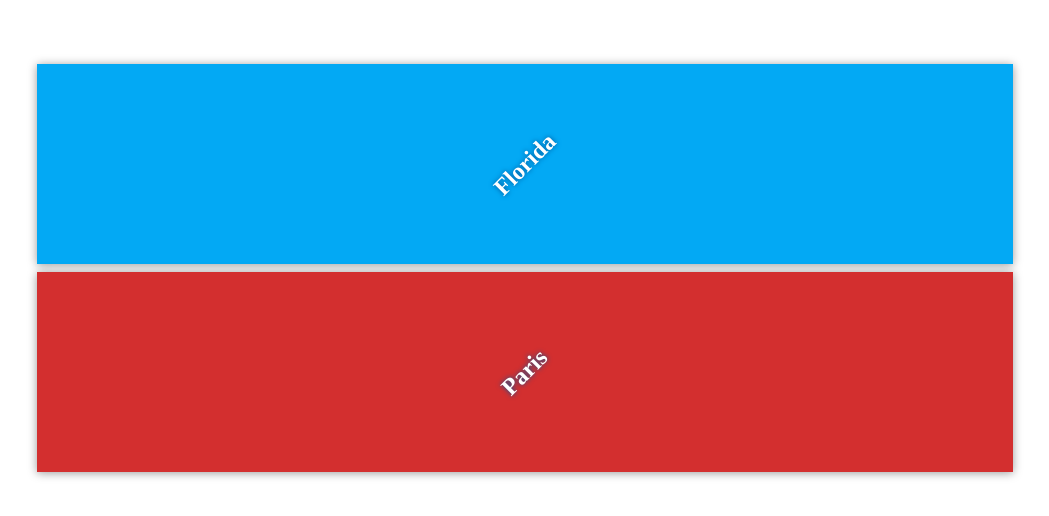
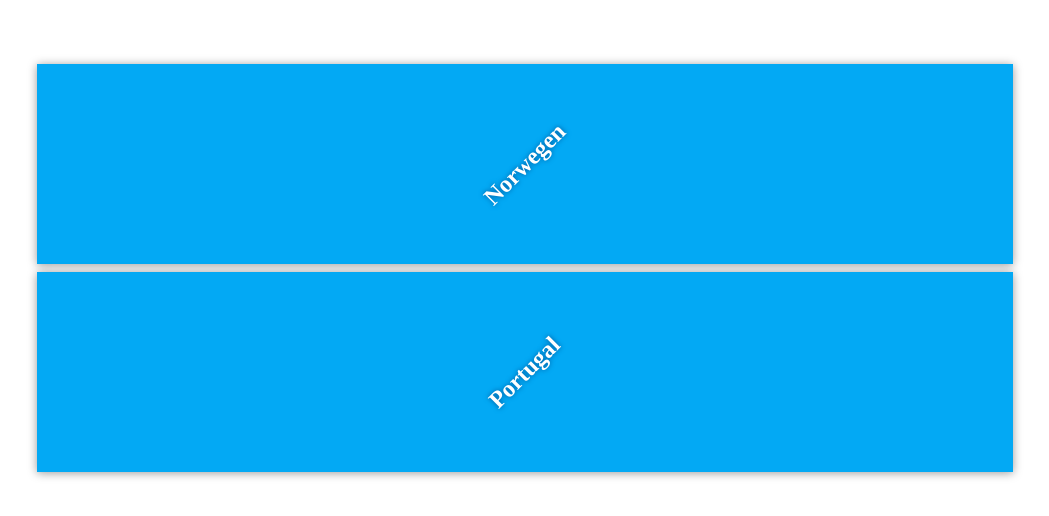
Before and after one commit to jugebhardt/my-travel-plans, a plain HTML site: page index.html in a window 1280 px wide. Shown: the part 132-648 px from the top of the page, without its empty margins (115-1164 px from the left). Drawn offline with Linux system fonts and the light colour scheme; files that its build step writes are made by us from their sources.

Commit message:
Change travel goals

```diff
--- a/index.html
+++ b/index.html
@@ -10,12 +10,12 @@
 
     <div class="container">
         <div class="destination-container">
-            <div class="destination" id="florida">
-                <h2>Florida</h2>
+            <div class="destination" id="norway">
+                <h2>Norwegen</h2>
             </div>
 
-            <div class="destination" id="paris">
-                <h2>Paris</h2>
+            <div class="destination" id="portugak">
+                <h2>Portugal</h2>
             </div>
         </div>
     </div>
```
